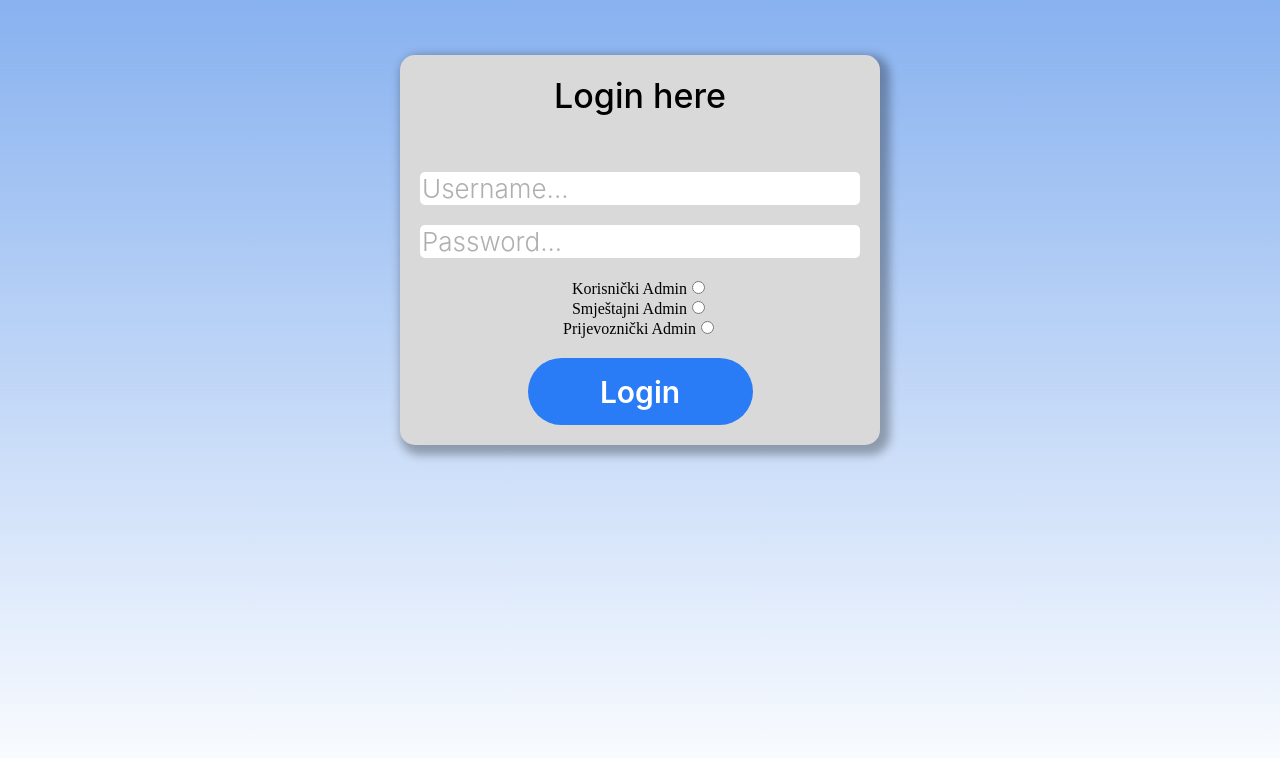
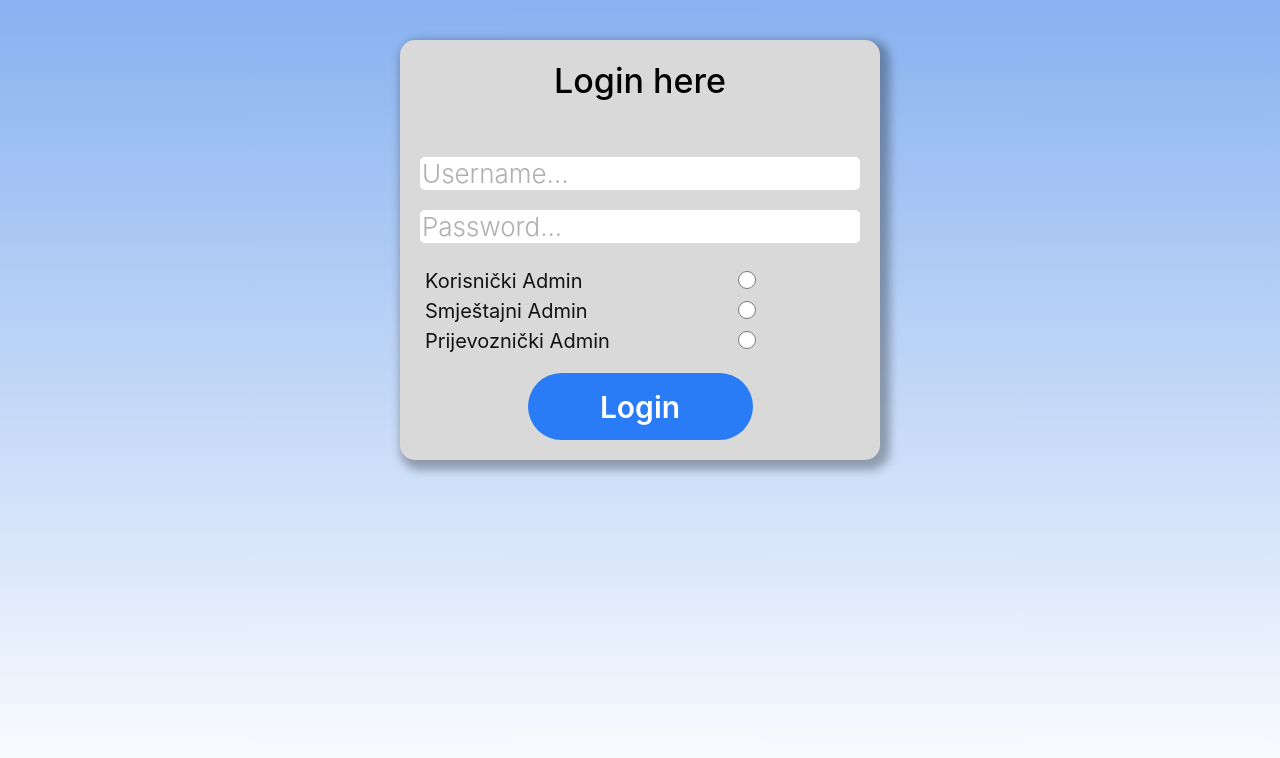
Before and after one commit to ZuBitProgi/DentAll, a React (Vite) app in the folder dentAll_frontend/: page / in a window 1280 px wide. Shown: the top 758 px of the page. Built offline with nearby package versions, Linux system fonts and the light colour scheme.

Commit message:
login odabir admina uređen

```diff
--- a/dentAll_frontend/src/screens/Index/sIndex.jsx
+++ b/dentAll_frontend/src/screens/Index/sIndex.jsx
@@ -71,17 +71,17 @@ export const Index = () => {
               <input id="password" className="input" placeholder="Password..." type="password" required/>
             </div>
             <div className="radio">
-              <div>
-                <label htmlFor="user_admin">Korisnički Admin</label>
-                <input type="radio" name="user_admin" id="user_admin" checked={role === "user_admin"} onChange={() => setRole("user_admin")}/>
+              <div className='check-label-text'>
+                <label htmlFor="user_admin" className="label-text">Korisnički Admin</label>
+                <input type="radio" className="check-box-input" name="user_admin" id="user_admin" checked={role === "user_admin"} onChange={() => setRole("user_admin")}/>
               </div>
-              <div>
-                <label htmlFor="user_admin">Smještajni Admin</label>
-                <input type="radio" name="sleep_admin" id="sleep_admin" checked={role === "sleep_admin"} onChange={() => setRole("sleep_admin")}/>
+              <div className='check-label-text'>
+                <label htmlFor="user_admin" className="label-text">Smještajni Admin</label>
+                <input type="radio" className="check-box-input" name="sleep_admin" id="sleep_admin" checked={role === "sleep_admin"} onChange={() => setRole("sleep_admin")}/>
               </div>
-              <div>
-                <label htmlFor="user_admin">Prijevoznički Admin</label>
-                <input type="radio" name="transport_admin" id="transport_admin" checked={role === "transport_admin"} onChange={() => setRole("transport_admin")}/>
+              <div className='check-label-text'>
+                <label htmlFor="user_admin" className="label-text">Prijevoznički Admin</label>
+                <input type="radio" className="check-box-input" name="transport_admin" id="transport_admin" checked={role === "transport_admin"} onChange={() => setRole("transport_admin")}/>
               </div>
             </div>
             <div className="buttonContainer"><button type="submit" className="btn">Login</button></div>
```
